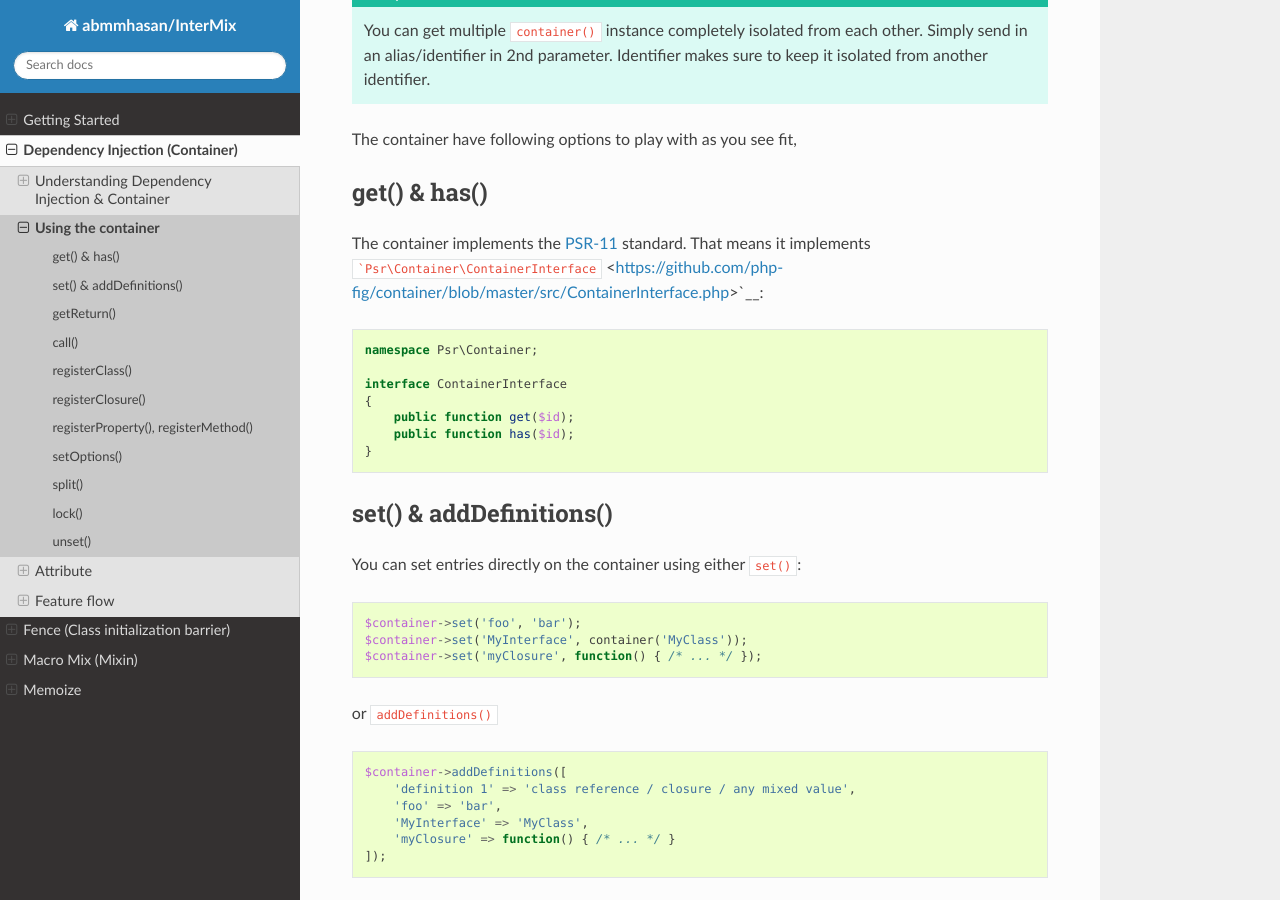
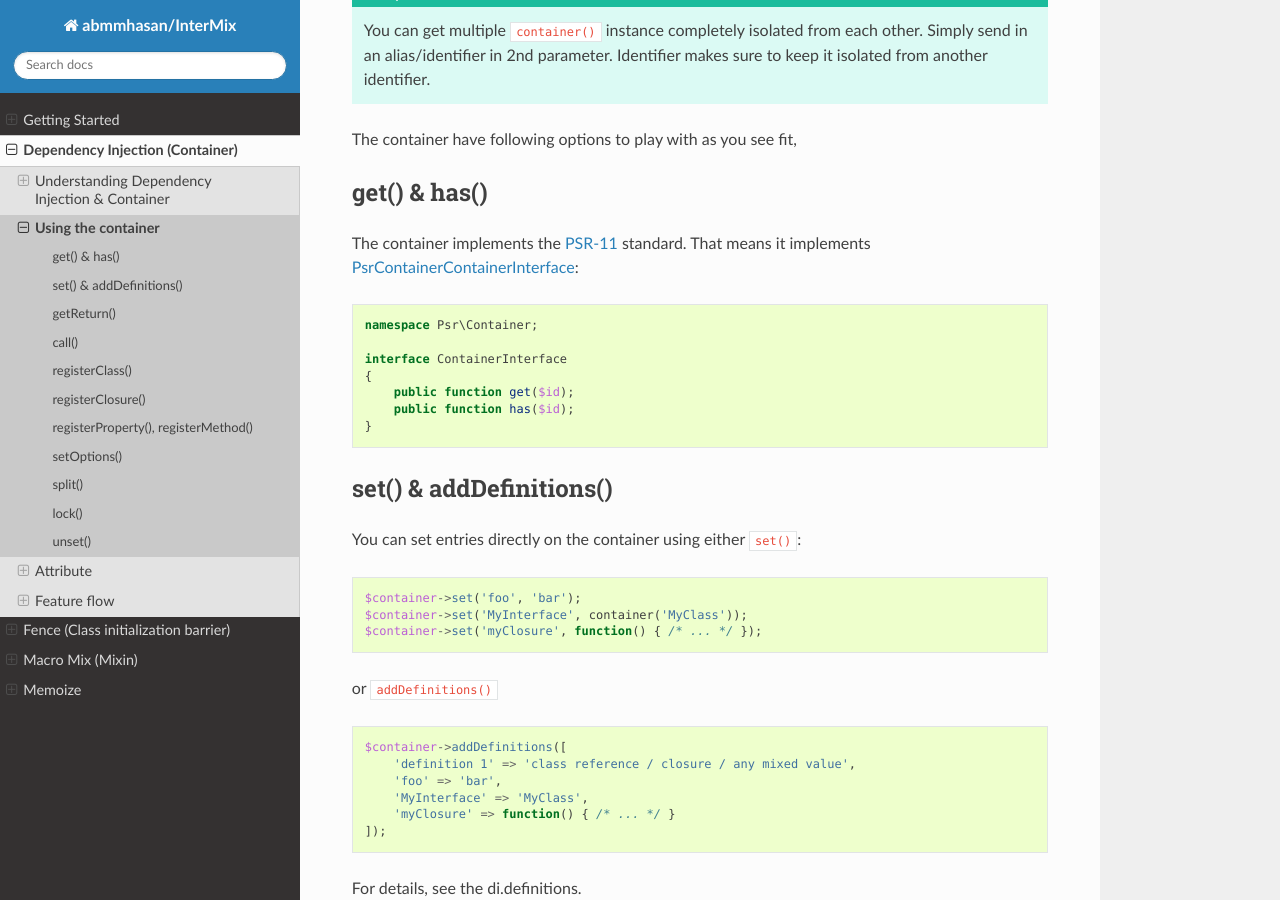
Before and after one commit to infocyph/InterMix, a Sphinx documentation site: the page built from docs/di/usage.rst, in a window 1280 px wide and 900 px high, scrolled down 474 px. Built offline with Sphinx 7.4.7 and the Read the Docs theme 2.0.0, drawn with Linux system fonts in a browser that asks for light colours.

Commit message:
update misc

````diff
--- a/docs/di/understanding.rst
+++ b/docs/di/understanding.rst
@@ -163,4 +163,4 @@ Now, it is for the user of the StoreService to decide which
 implementation to use. And it can be changed anytime, without having to
 rewrite the ``StoreService``.
 
-**The ``StoreService`` is no longer tightly coupled to its dependency.**
+The ``StoreService`` is no longer tightly coupled to its dependency.
--- a/docs/di/usage.rst
+++ b/docs/di/usage.rst
@@ -32,7 +32,7 @@ get() & has()
 The container implements the
 `PSR-11 <http://www.php-fig.org/psr/psr-11/>`__ standard. That means it
 implements
-```Psr\Container\ContainerInterface`` <https://github.com/php-fig/container/blob/master/src/ContainerInterface.php>`__:
+`Psr\Container\ContainerInterface <https://github.com/php-fig/container/blob/master/src/ContainerInterface.php>`__:
 
 .. code:: php
 
````
Also changed, not shown: README.md (+0 -1 lines), 1 other file.
